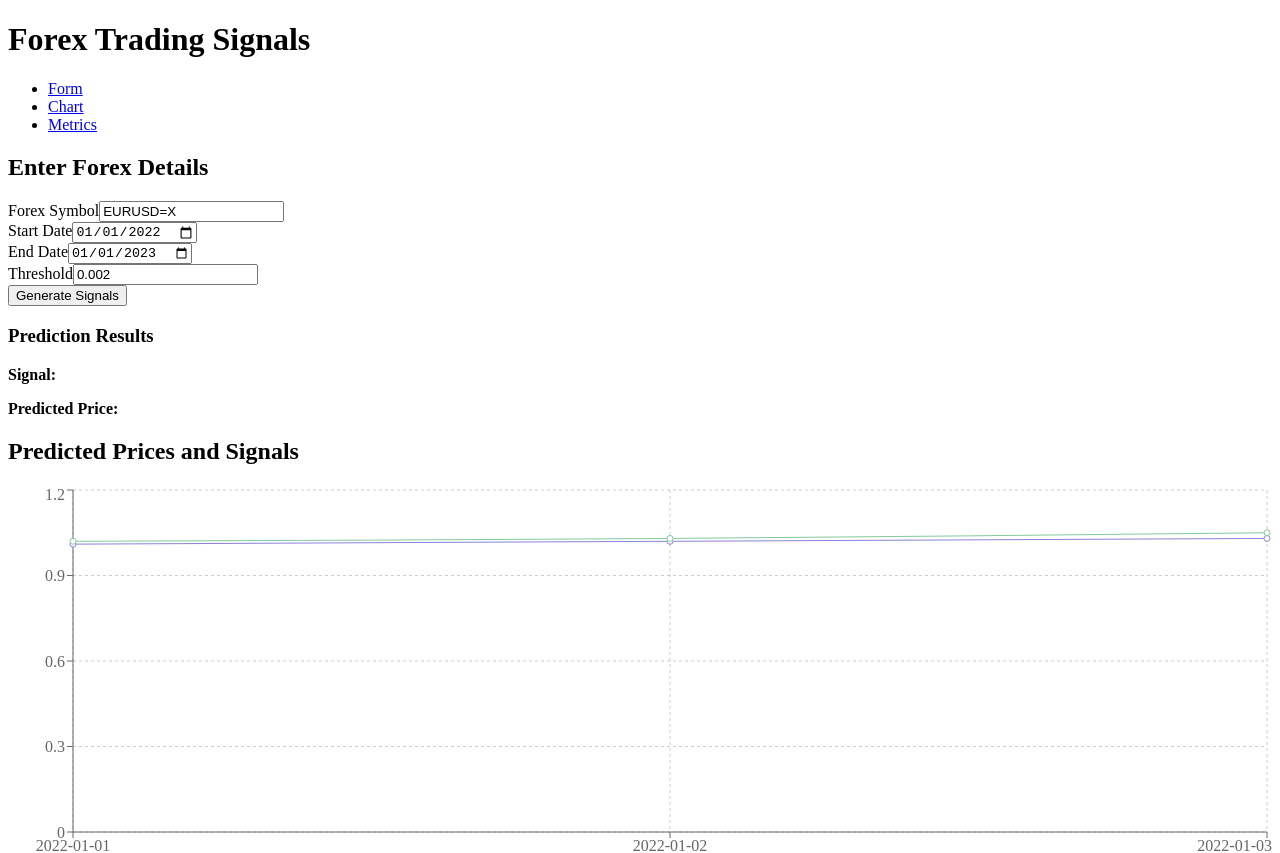
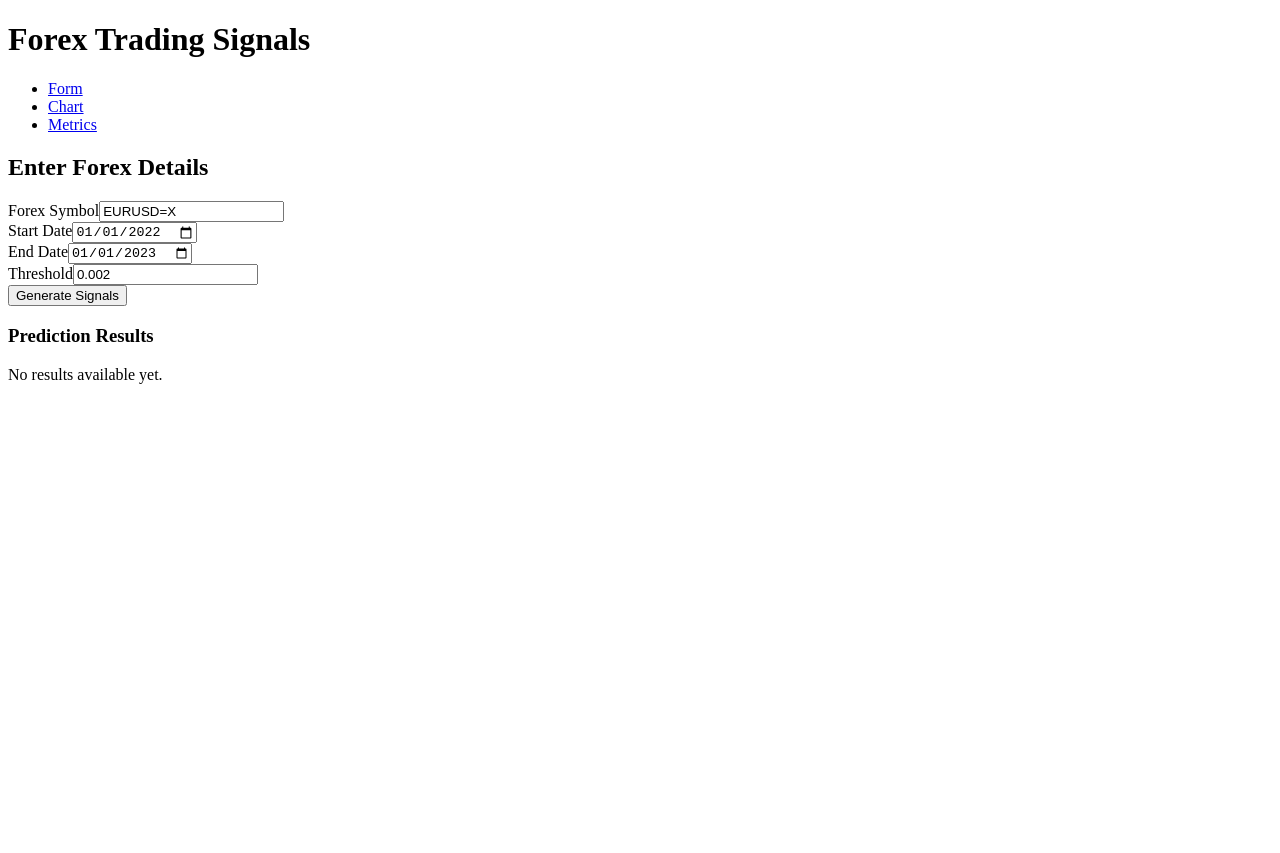
Before and after one commit to md-hameem/Forex-Buy-Sell-Prediction-APP, a React (Create React App) app in the folder forex-trading-app/: page / in a window 1280 px wide. Shown: the top 853 px of the page. After the commit the page ends 800 px from the top, so only its background shows below. Built offline with nearby package versions, Linux system fonts and the light colour scheme.

Commit message:
adjusted the new models

```diff
--- a/forex-trading-app/src/App.js
+++ b/forex-trading-app/src/App.js
@@ -4,18 +4,28 @@ import SignalForm from './components/SignalForm';
 import Chart from './components/Chart';
 import PerformanceMetrics from './components/Matrics';
 
-
 function App() {
-  const [signals, setSignals] = useState([]);
-  const [performance, setPerformance] = useState(null);
+  const [signals, setSignals] = useState(null);  // Use null to start with no signal
+  const [performance, setPerformance] = useState(null);  // Use null to start with no performance
 
   return (
     <div className="font-sans bg-gray-50 min-h-screen">
       <Header />
       <div className="container mx-auto p-4">
-        <SignalForm setSignals={setSignals} setPerformance={setPerformance} />
-        <Chart signals={signals} />
-        <PerformanceMetrics performance={performance} />
+        <SignalForm
+          signal={signals}
+          performance={performance}
+          setSignals={setSignals}
+          setPerformance={setPerformance}
+        />
+
+        {/* Display Chart and Performance Metrics only if signals and performance are available */}
+        {signals && performance && (
+          <>
+            <Chart signals={signals} />
+            <PerformanceMetrics performance={performance} />
+          </>
+        )}
       </div>
     </div>
   );
--- a/forex-trading-app/src/components/Matrics.js
+++ b/forex-trading-app/src/components/Matrics.js
@@ -3,10 +3,14 @@ function PerformanceMetrics({ performance }) {
     <div id="metrics" className="bg-white shadow-lg p-6 rounded-lg my-8">
       <h2 className="text-2xl font-bold mb-4">Performance Metrics</h2>
       {performance ? (
-        <div className="space-y-4">
-          <p><strong>Sharpe Ratio:</strong> {performance.sharpeRatio}</p>
-          <p><strong>Cumulative Returns:</strong> {performance.cumulativeReturns}%</p>
-        </div>
+        typeof performance === 'object' ? (
+          <div className="space-y-4">
+            <p><strong>Sharpe Ratio:</strong> {performance.sharpeRatio}</p>
+            <p><strong>Cumulative Returns:</strong> {performance.cumulativeReturns}%</p>
+          </div>
+        ) : (
+          <p><strong>Performance Value:</strong> {performance}</p>
+        )
       ) : (
         <p>No performance data available.</p>
       )}
--- a/forex-trading-app/src/components/SignalForm.js
+++ b/forex-trading-app/src/components/SignalForm.js
@@ -1,19 +1,18 @@
 import React, { useState } from 'react';
 
-function SignalForm({ setSignals, setPerformance }) {
+function SignalForm({ signal, performance, setSignals, setPerformance }) {
   const [symbol, setSymbol] = useState('EURUSD=X');
   const [startDate, setStartDate] = useState('2022-01-01');
   const [endDate, setEndDate] = useState('2023-01-01');
   const [threshold, setThreshold] = useState(0.002);
   const [isLoading, setIsLoading] = useState(false);
-  const [error, setError] = useState(null);  // Added error state
+  const [error, setError] = useState(null);
 
   const handleSubmit = async (e) => {
     e.preventDefault();
     setIsLoading(true);
     setError(null);  // Reset previous errors
 
-    // Structure the data to match the expected format in FastAPI
     const requestData = {
       symbol,
       start_date: startDate,
@@ -22,20 +21,20 @@ function SignalForm({ setSignals, setPerformance }) {
     };
 
     try {
-      // Send POST request to FastAPI backend
       const response = await fetch('http://localhost:8000/api/generate-signals', {
         method: 'POST',
         body: JSON.stringify(requestData),
         headers: { 'Content-Type': 'application/json' },
       });
 
-      // Handle the response
       if (response.ok) {
         const data = await response.json();
-        setSignals(data.signals);  // Assuming 'signals' is the response from the backend
-        setPerformance(data.performance);  // Assuming 'performance' is part of the response
+        console.log("Response Data:", data);  // Log response to verify the structure
+
+        // Set signals and performance
+        setSignals(data.signal);  // Set the signal (buy/sell/hold)
+        setPerformance(data.predicted_price);  // Set the predicted price
       } else {
-        // Handle error responses (e.g., 422 or other errors)
         const errorData = await response.json();
         console.error("Error fetching signals:", errorData);
         setError("There was an error fetching the forex signals. Please try again.");
@@ -111,15 +110,16 @@ function SignalForm({ setSignals, setPerformance }) {
       {/* Error message display */}
       {error && <div className="text-red-600 mt-4">{error}</div>}
 
-      {/* Optional: Display the result after signal generation */}
-      {/* For example, showing predicted price and signal */}
+      {/* Display the result after signal generation */}
       <div className="mt-6">
         <h3 className="text-lg font-semibold">Prediction Results</h3>
-        {setSignals && (
+        {signal && performance ? (
           <div>
-            <p><strong>Signal:</strong> {setSignals}</p>
-            <p><strong>Predicted Price:</strong> {setPerformance}</p>
+            <p><strong>Signal:</strong> {signal}</p>
+            <p><strong>Predicted Price:</strong> {performance}</p>
           </div>
+        ) : (
+          <p>No results available yet.</p>
         )}
       </div>
     </div>
```
Also changed, not shown: 1 other file (tests, documents, lock files or other folders).
